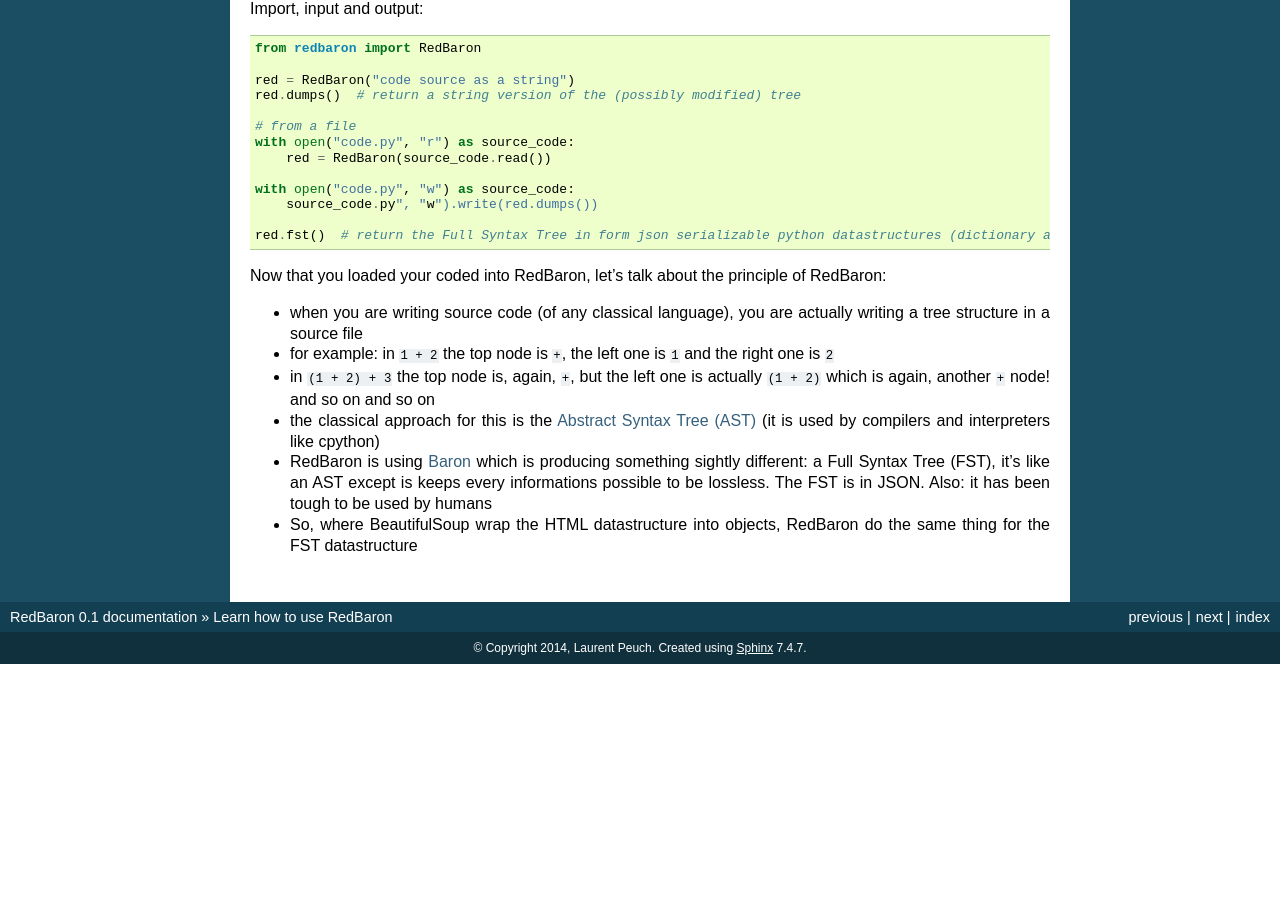
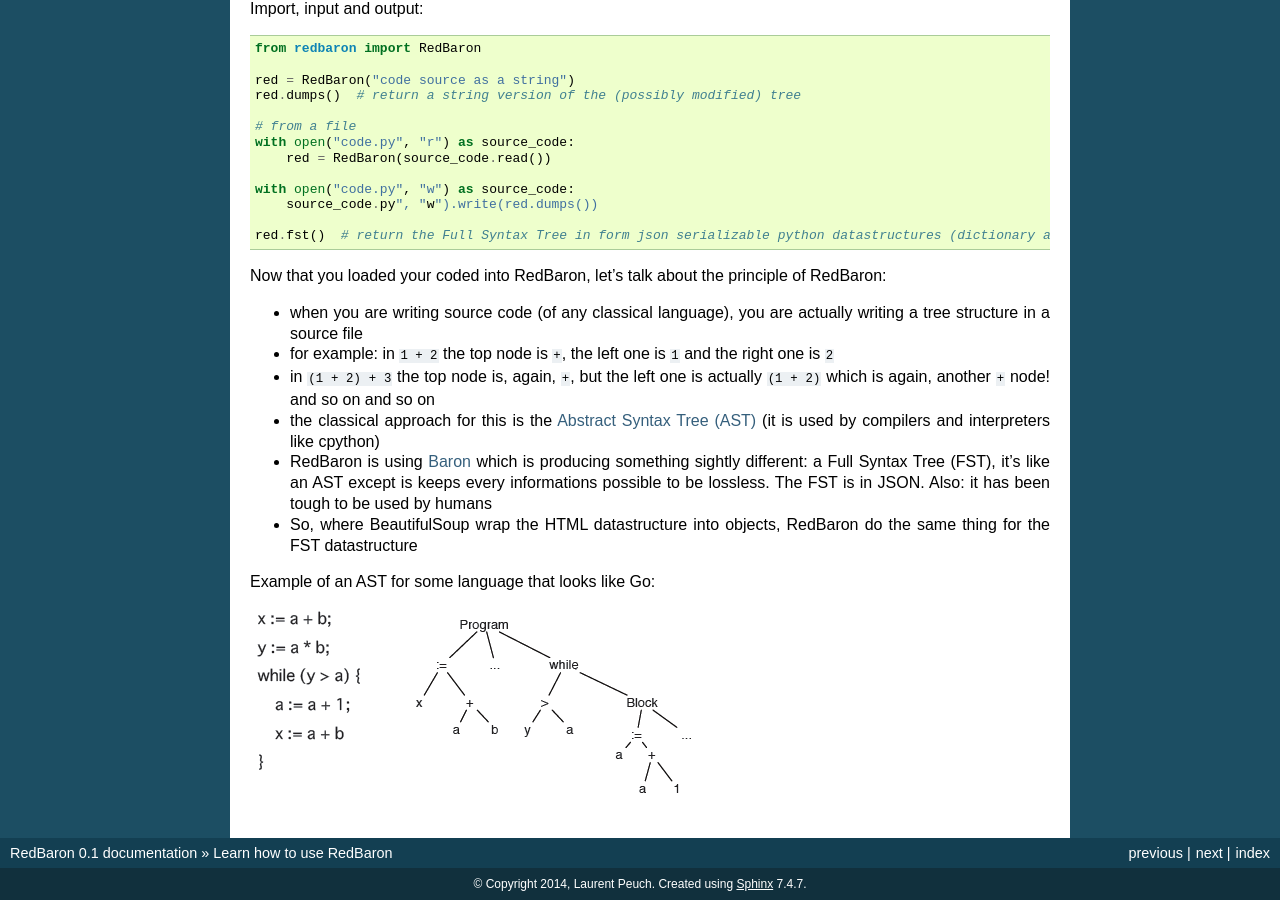
Before and after one commit to PyCQA/redbaron, a Sphinx documentation site: the page built from docs/tuto.rst, in a window 1280 px wide and 900 px high, scrolled down 580 px. Built offline with Sphinx 7.4.7, drawn with Linux system fonts in a browser that asks for light colours; before the commit the page ends 1244 px from its top, so only the background shows below that.

Commit message:
[doc] add an image of an AST in tuto

```diff
--- a/docs/tuto.rst
+++ b/docs/tuto.rst
@@ -55,3 +55,7 @@ Now that you loaded your coded into RedBaron, let's talk about the principle of
 * the classical approach for this is the `Abstract Syntax Tree (AST) <https://en.wikipedia.org/wiki/Abstract_syntax_tree>`_ (it is used by compilers and interpreters like cpython)
 * RedBaron is using `Baron <https://github.com/psycojoker/baron>`_ which is producing something sightly different: a Full Syntax Tree (FST), it's like an AST except is keeps every informations possible to be lossless. The FST is in JSON. Also: it has been tough to be used by humans
 * So, where BeautifulSoup wrap the HTML datastructure into objects, RedBaron do the same thing for the FST datastructure
+
+Example of an AST for some language that looks like Go:
+
+.. image:: ast.png
```
Also changed, not shown: docs/ast.png (added).
